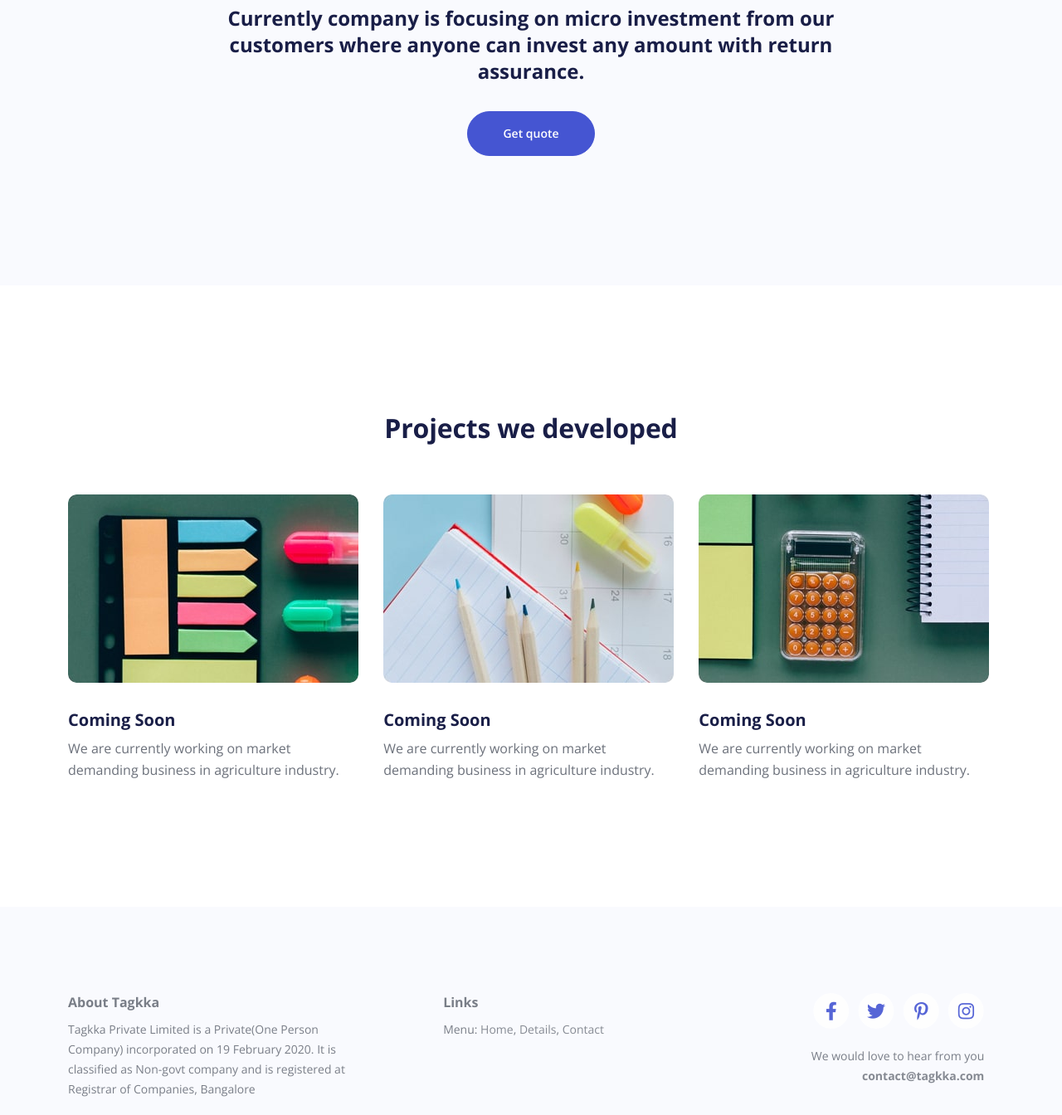
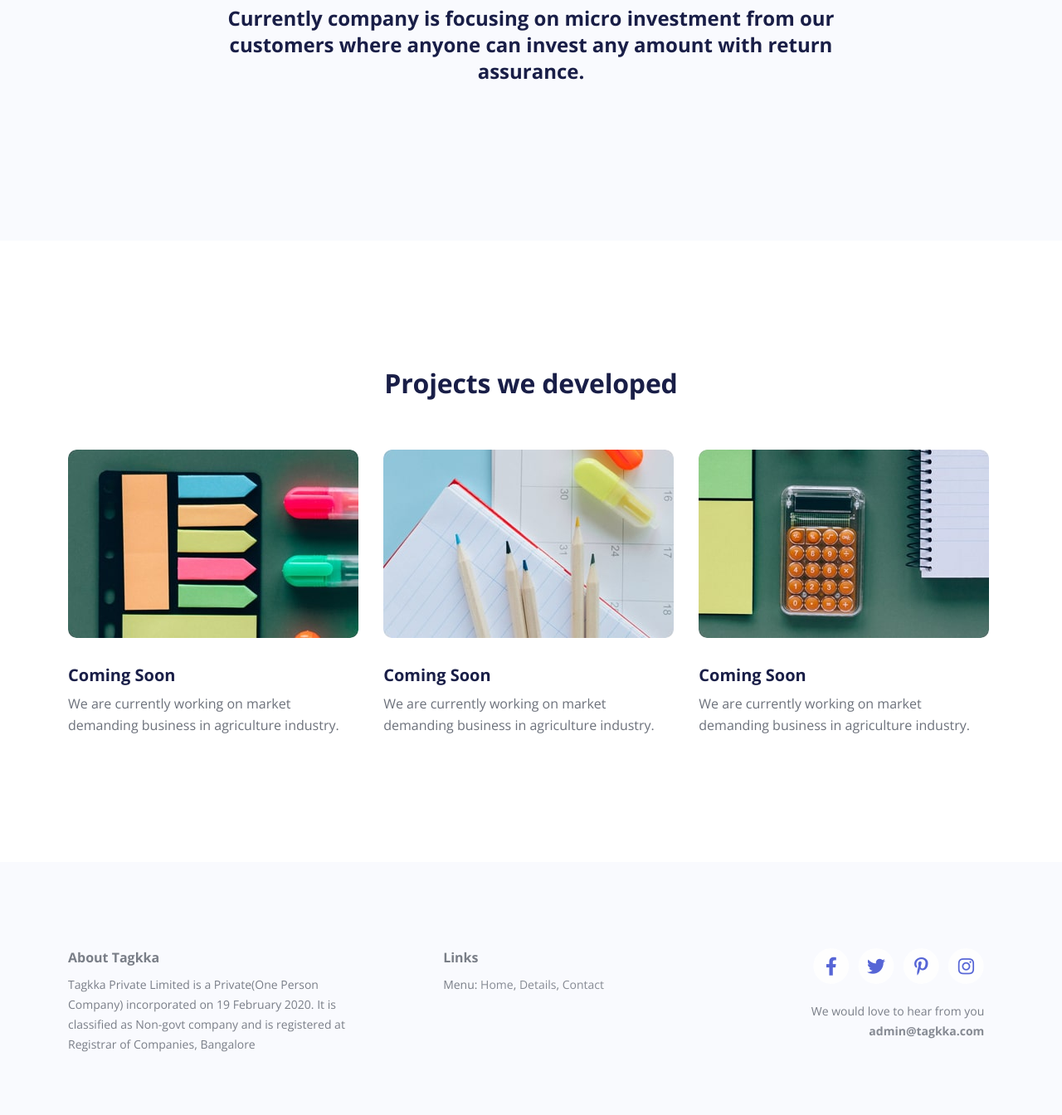
Before and after one commit to ychaube/bizstake-portfolio, a plain HTML site: page index.html in a window 1280 px wide. Shown: the part 2880-4224 px from the top of the page at 83% size. Drawn offline with nearby package versions, Linux system fonts and the light colour scheme.

Commit message:
Razorpay

```diff
--- a/index.html
+++ b/index.html
@@ -342,7 +342,8 @@
                 <div class="col-lg-12">
                     <h4>Currently company is focusing on micro investment from our customers where anyone can invest any
                         amount with return assurance.</h4>
-                    <a class="btn-solid-lg" href="#contact">Get quote</a>
+                    <!-- <a class="btn-solid-lg" href="#contact">Get quote</a> -->
+                    <form><script src="https://checkout.razorpay.com/v1/payment-button.js" data-payment_button_id="pl_I7icxhCPTO0lQw" async> </script> </form>
                 </div>
             </div>
         </div>
@@ -568,7 +569,7 @@
                             </a>
                         </span>
                         <p class="p-small">We would love to hear from you <a
-                                href="mailto:contact@tagkka.com"><strong>contact@tagkka.com</strong></a></p>
+                                href="mailto:admin@tagkka.com"><strong>admin@tagkka.com</strong></a></p>
                     </div>
                 </div>
             </div>
```
